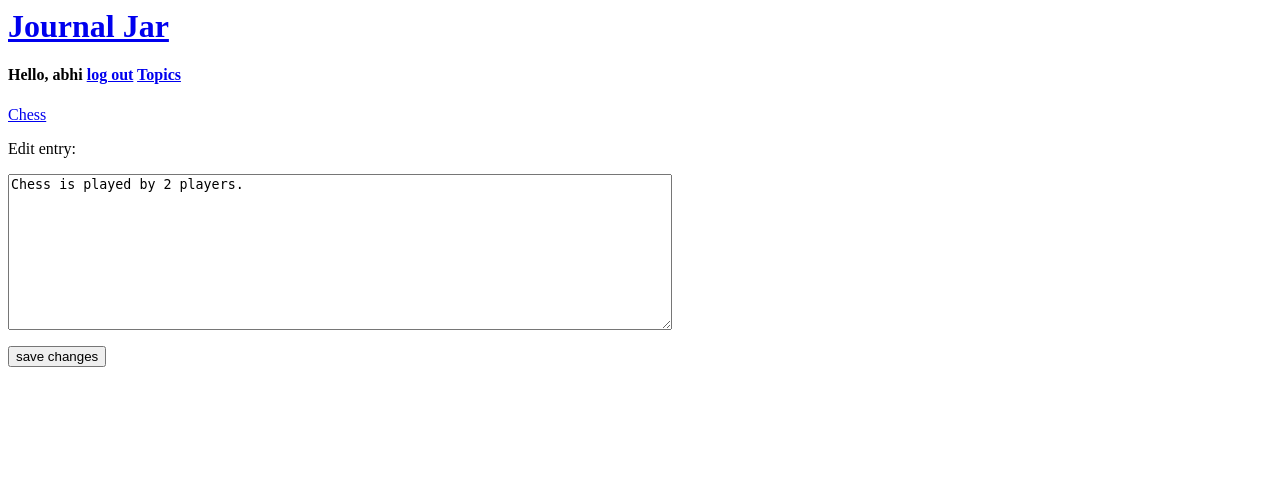
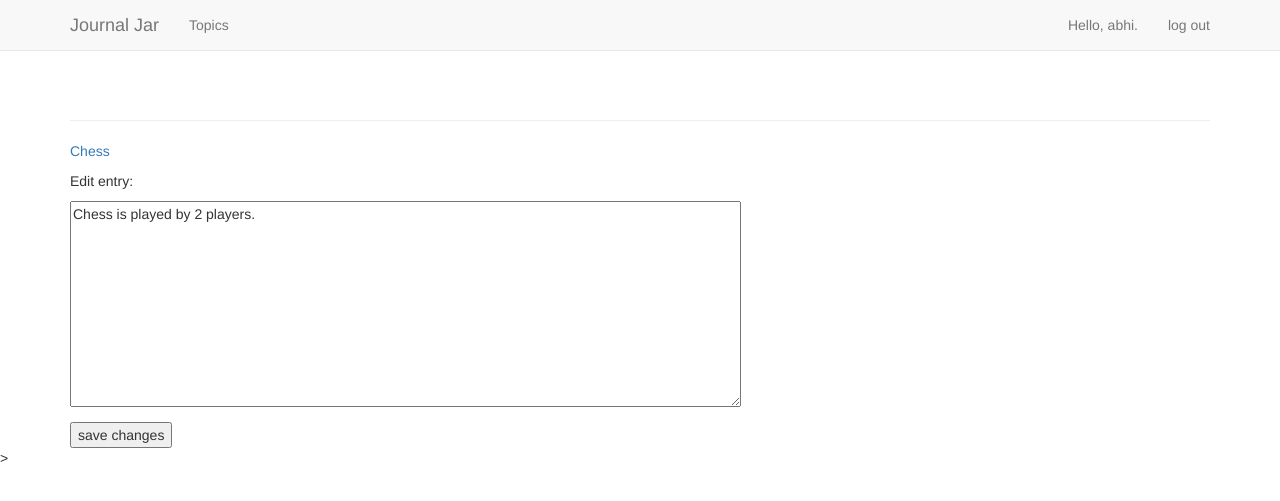
Before and after one commit to abhiandthetruth/JournalJar, a Django app: page /edit_entry/1 in a window 1280 px wide. Shown: the top 501 px of the page. Run offline with Django 3.2, Linux system fonts and the light colour scheme; a user stored in the database is signed in; data comes from the database, SQL or seed files in the repository; some libraries are stand-ins or nearby versions.

Commit message:
base has now bootstrap

```diff
--- a/jar/templates/jar/base.html
+++ b/jar/templates/jar/base.html
@@ -1,14 +1,48 @@
-<h1>
-  <a href = "{% url 'jar:index' %}">Journal Jar</a>
-</h1>
-<h4>
-  {% if user.is_authenticated %}
-    Hello, {{ user.username }}
-    <a href="{% url 'users:logout' %}">log out</a>
-  {% else %}
-    <a href="{% url 'users:register' %}">Register</a>
-    <a href="{% url 'users:login' %}">log in</a>
-  {% endif %}
-  <a href = "{% url 'jar:topics' %}">Topics</a>
-</h4>
-{% block content %}{% endblock content %}
+{% load bootstrap3 %}
+<!DOCTYPE html>
+<html lang="en">
+<head>
+  <meta charset="utf-8">
+  <meta http-equiv="X-UA-Compatible" content="IE=edge">
+  <meta name="viewport" content="width=device-width, intial-scale=1">
+  <title>Journal Jar</title>
+  {% bootstrap_css %}
+  {% bootstrap_javascript %}
+</head>
+<body>
+<!--Static navbar-->
+  <nav class="navbar navbar-default navbar-static-top">
+    <div class="container">
+      <div class="navbar-header">
+        <button type="button" class="navbar-toggle collapsed"
+          data-toggle="collapse" data-target="#navbar"
+          aria-expanded="false" aria-controls="navbar">
+        </button>
+        <a class="navbar-brand" href="{% url 'jar:index' %}">Journal Jar</a>
+      </div>
+      <div id="navbar" class="navbar-collapse collapse">
+        <ul class="nav navbar-nav">
+          <li><a href="{% url 'jar:topics' %}">Topics</a></li>
+        </ul>
+        <ul class="nav navbar-nav navbar-right">
+          {% if user.is_authenticated %}
+            <li><a>Hello, {{ user.username }}.</a></li>
+            <li><a href="{% url 'users:logout' %}">log out</a></li>
+          {% else %}
+            <li><a href="{% url 'users:register' %}">register</a></li>
+            <li><a href="{% url 'users:login' %}">login</a></li>
+          {% endif %}
+        </ul>
+      </div><!--/.nav-collapse -->
+    </div>
+  </nav>
+  <div class="container">
+    <div class="page-header">
+      {% block header %}{% endblock header %}
+    </div>
+    <div>
+      {% block content %}{% endblock content %}
+    </div>
+  </div><!-- /container -->>
+</body>
+</html>
```
Also changed, not shown: journaljar/settings.py (+11 -1 lines).
